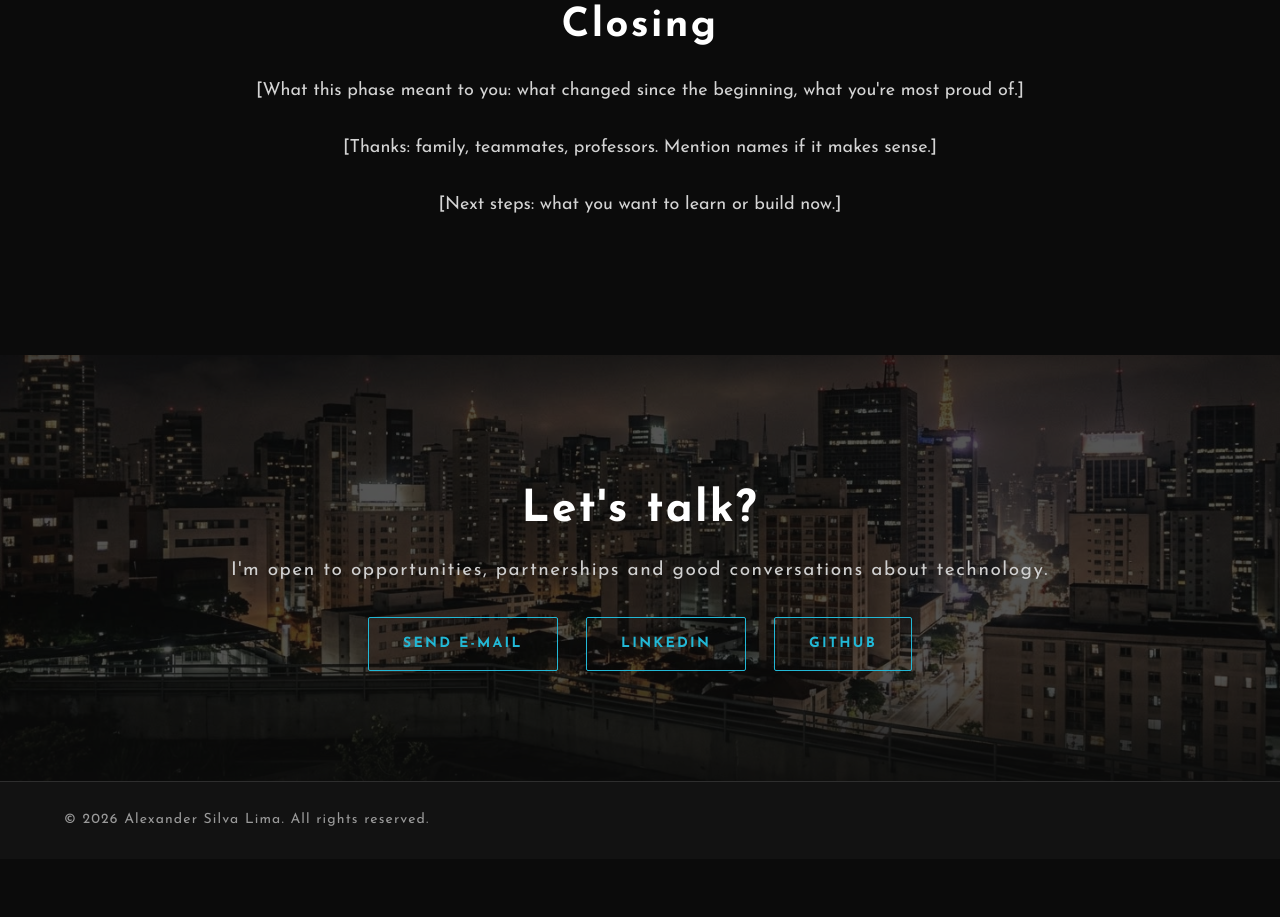
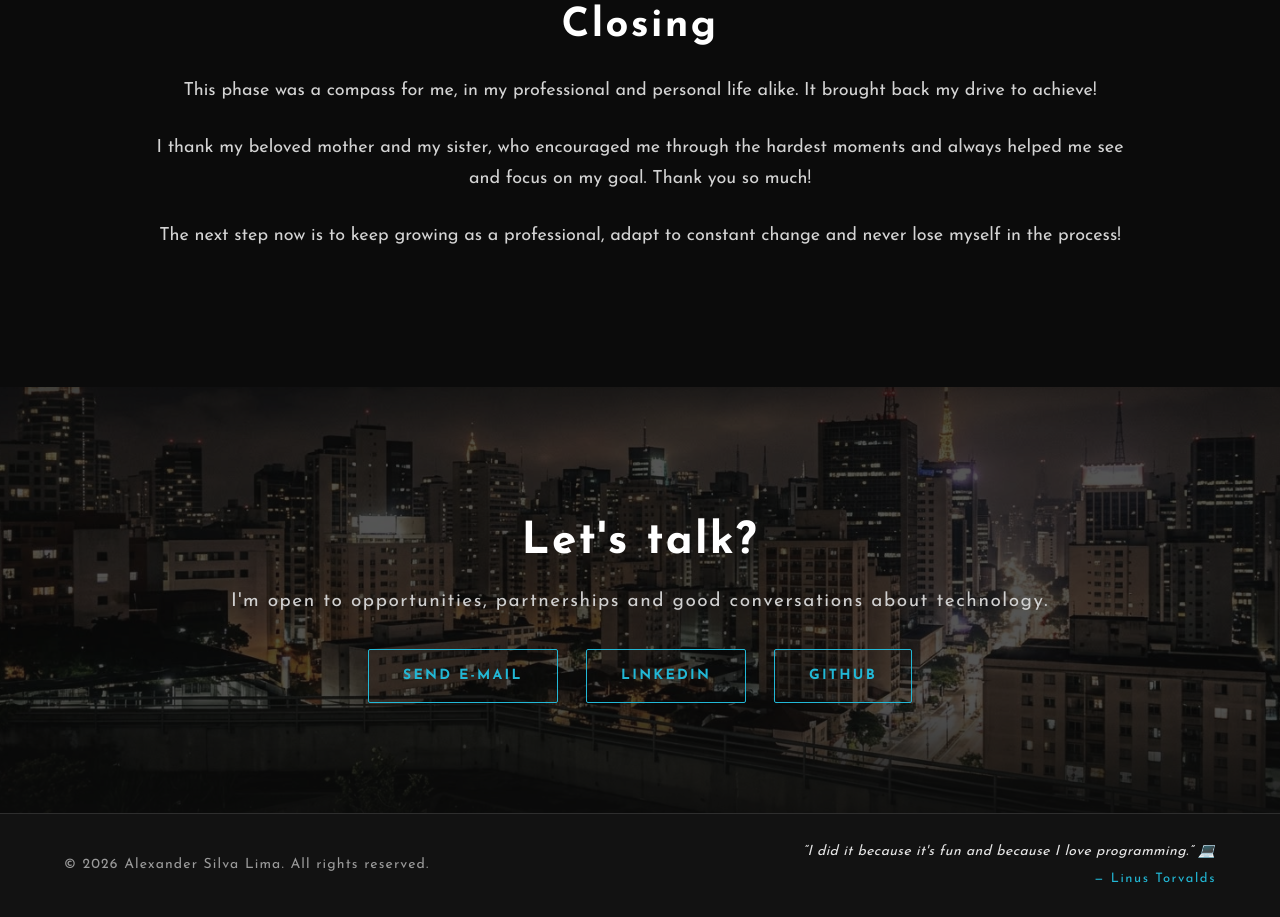
Before and after one commit to ahlesk/ahlesk.github.io, a plain HTML site: page index.html in a window 1280 px wide. Shown: the part 5730-6647 px from the top of the page. Before the commit the page ends 6589 px from the top, so only its background shows below. Drawn offline with nearby package versions, Linux system fonts and the light colour scheme; animation ran at ten frames a second.

Commit message:
feat: update no rodapé e ajustes finais

```diff
--- a/assets/css/style.css
+++ b/assets/css/style.css
@@ -365,6 +365,10 @@ main:focus { outline: none; }
 .footer { background: #121212; border-top: 1px solid var(--line); padding: 26px 0; font-size: 14px; color: var(--muted); letter-spacing: .08em; }
 .footer__inner { display: flex; justify-content: space-between; align-items: center; flex-wrap: wrap; gap: 10px; }
 .footer p { margin: 0; }
+.footer__quote { margin: 0; text-align: right; }
+.footer__quote blockquote { margin: 0; font-style: italic; color: var(--text); letter-spacing: .03em; }
+.footer__quote figcaption { margin-top: 4px; color: var(--accent); font-size: 13px; letter-spacing: .12em; }
+@media (max-width: 560px) { .footer__quote { text-align: left; } }
 
 /* ---------- Estado inicial das animações (somente com JS) ---------- */
 .js:not(.no-anim) .reveal,
--- a/assets/js/i18n.js
+++ b/assets/js/i18n.js
@@ -34,15 +34,16 @@ window.I18N_EN = {
 
   "closing.kicker": "// end of a cycle, start of another",
   "closing.title": "Closing",
-  "closing.p1": "[What this phase meant to you: what changed since the beginning, what you're most proud of.]",
-  "closing.p2": "[Thanks: family, teammates, professors. Mention names if it makes sense.]",
-  "closing.p3": "[Next steps: what you want to learn or build now.]",
+  "closing.p1": "This phase was a compass for me, in my professional and personal life alike. It brought back my drive to achieve!",
+  "closing.p2": "I thank my beloved mother and my sister, who encouraged me through the hardest moments and always helped me see and focus on my goal. Thank you so much!",
+  "closing.p3": "The next step now is to keep growing as a professional, adapt to constant change and never lose myself in the process!",
 
   "contact.title": "Let's talk?",
   "contact.subtitle": "I'm open to opportunities, partnerships and good conversations about technology.",
   "contact.email": "Send e-mail",
 
   "footer.rights": "All rights reserved.",
+  "footer.quote": "“I did it because it's fun and because I love programming.”",
 
   /* textos usados pelo JS dos projetos */
   "ui.project": "Project",
--- a/index.html
+++ b/index.html
@@ -10,13 +10,13 @@
   <meta property="og:description" content="Portfólio com meus principais projetos desenvolvidos na Fatec.">
   <meta property="og:type" content="website">
   <meta property="og:image" content="assets/img/profile.jpg">
-  <link rel="icon" href="favicon.svg?v=20" type="image/svg+xml">
+  <link rel="icon" href="favicon.svg?v=22" type="image/svg+xml">
 
   <link rel="preconnect" href="https://fonts.googleapis.com">
   <link rel="preconnect" href="https://fonts.gstatic.com" crossorigin>
   <link href="https://fonts.googleapis.com/css2?family=Josefin+Sans:wght@300;400;600;700&family=JetBrains+Mono:wght@400;500&display=swap" rel="stylesheet">
 
-  <link rel="stylesheet" href="assets/css/style.css?v=20">
+  <link rel="stylesheet" href="assets/css/style.css?v=22">
   <script>
     /* Esconde os elementos animados só quando há JS; se os scripts não rodarem em 4s, mostra tudo. */
     document.documentElement.classList.add('js');
@@ -221,9 +221,9 @@
       <div class="container container--narrow center">
         <p class="mono accent reveal" data-i18n="closing.kicker">// fim de um ciclo, começo de outro</p>
         <h2 class="section__title reveal" data-i18n="closing.title">Encerramento</h2>
-        <p class="reveal" data-i18n="closing.p1">[O que essa fase significou para você: o que mudou desde o início, do que mais se orgulha.]</p>
-        <p class="reveal" data-i18n="closing.p2">[Agradecimentos: família, colegas de time, professores. Cite nomes se fizer sentido.]</p>
-        <p class="reveal" data-i18n="closing.p3">[Próximos passos: o que você quer aprender ou construir agora.]</p>
+        <p class="reveal" data-i18n="closing.p1">Essa fase significou para mim um norte, para minha vida profissional e pessoal também. Me trouxe a ânsia de conquistar novamente!</p>
+        <p class="reveal" data-i18n="closing.p2">Agradeço à minha amada mãe e à minha irmã, que me incentivaram nos momentos mais difíceis e me ajudaram a sempre enxergar e focar no meu objetivo. Meu muito obrigado a vocês!</p>
+        <p class="reveal" data-i18n="closing.p3">O próximo passo agora é evoluir cada vez mais como profissional, me adaptar às mudanças constantes e nunca me perder no processo!</p>
       </div>
     </section>
 
@@ -245,14 +245,18 @@
   <footer class="footer">
     <div class="container footer__inner">
       <p>© <span id="year">2026</span> Alexander Silva Lima. <span data-i18n="footer.rights">Todos os direitos reservados.</span></p>
+      <figure class="footer__quote">
+        <blockquote><span data-i18n="footer.quote">“Eu fiz porque é divertido e porque amo programar.”</span> <span aria-hidden="true">💻</span></blockquote>
+        <figcaption>— Linus Torvalds</figcaption>
+      </figure>
     </div>
   </footer>
 
   <!-- GSAP (animações) — se a CDN falhar, a página continua 100% visível e funcional -->
   <script src="https://cdnjs.cloudflare.com/ajax/libs/gsap/3.12.5/gsap.min.js" defer></script>
   <script src="https://cdnjs.cloudflare.com/ajax/libs/gsap/3.12.5/ScrollTrigger.min.js" defer></script>
-  <script src="assets/js/i18n.js?v=20" defer></script>
-  <script src="assets/js/projects.js?v=20" defer></script>
-  <script src="assets/js/main.js?v=20" defer></script>
+  <script src="assets/js/i18n.js?v=22" defer></script>
+  <script src="assets/js/projects.js?v=22" defer></script>
+  <script src="assets/js/main.js?v=22" defer></script>
 </body>
 </html>
```
